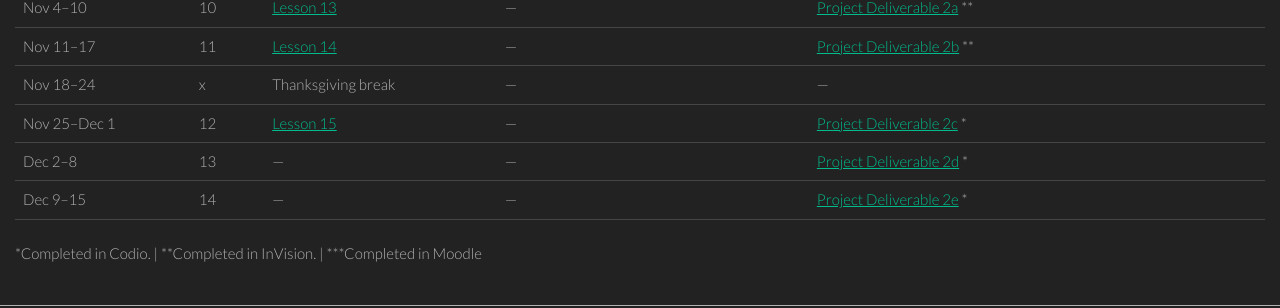
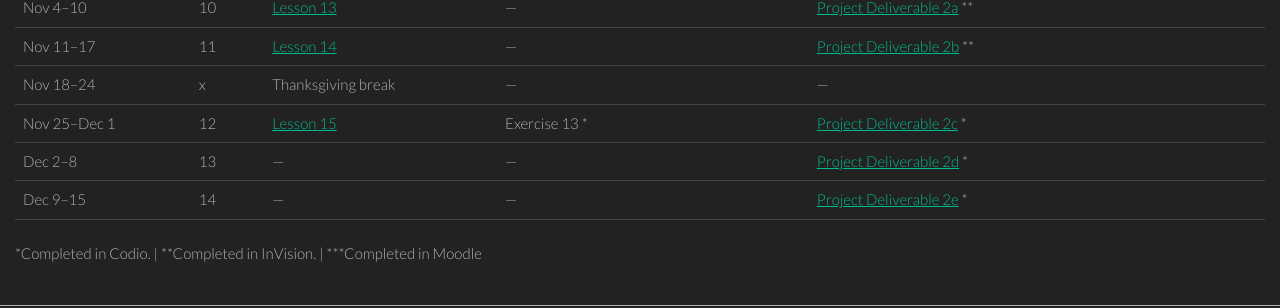
Before and after one commit to philschanely/course-scripting, a Jekyll site: the page built from index.md, in a window 1280 px wide. Shown: the part 951-1259 px from the top of the page. Built offline with Jekyll 4.4.1, drawn with Linux system fonts in a browser that asks for light colours.

Commit message:
Update to schedule

```diff
--- a/index.md
+++ b/index.md
@@ -33,7 +33,7 @@ Here is a bird's-eye-view of the course schedule. Additional details can be foun
 | Nov 4--10     | 10   | [Lesson 13][l13]                 | ---           | [Project Deliverable 2a][pd2] ** |
 | Nov 11--17    | 11   | [Lesson 14][l14]                 | ---           | [Project Deliverable 2b][pd2] ** |
 | Nov 18--24    | x    | Thanksgiving break               | ---           | --- |
-| Nov 25--Dec 1 | 12   | [Lesson 15][l15]                 | ---           | [Project Deliverable 2c][pd2] *  |
+| Nov 25--Dec 1 | 12   | [Lesson 15][l15]                 | Exercise 13 * | [Project Deliverable 2c][pd2] *  |
 | Dec 2--8      | 13   | ---                              | ---           | [Project Deliverable 2d][pd2] *  |
 | Dec 9--15     | 14   | ---                              | ---           | [Project Deliverable 2e][pd2] *  |
 
```
